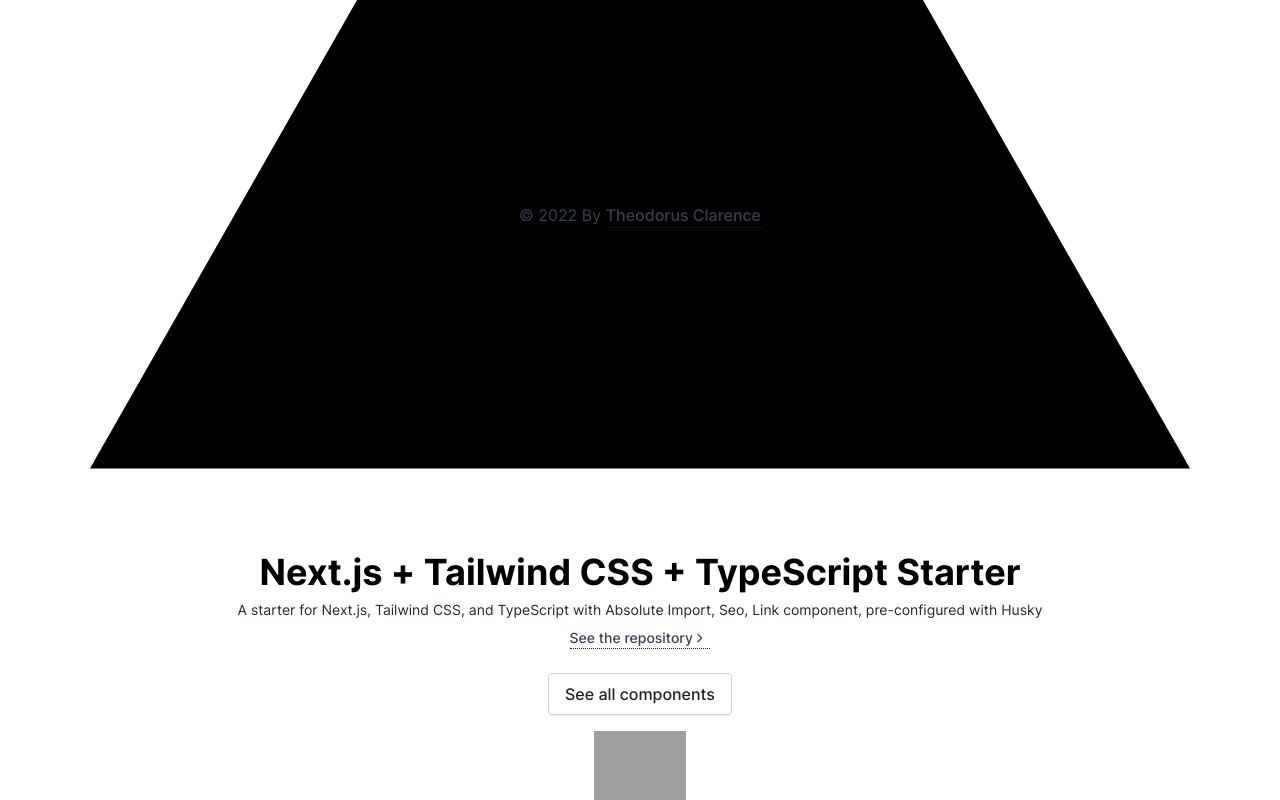
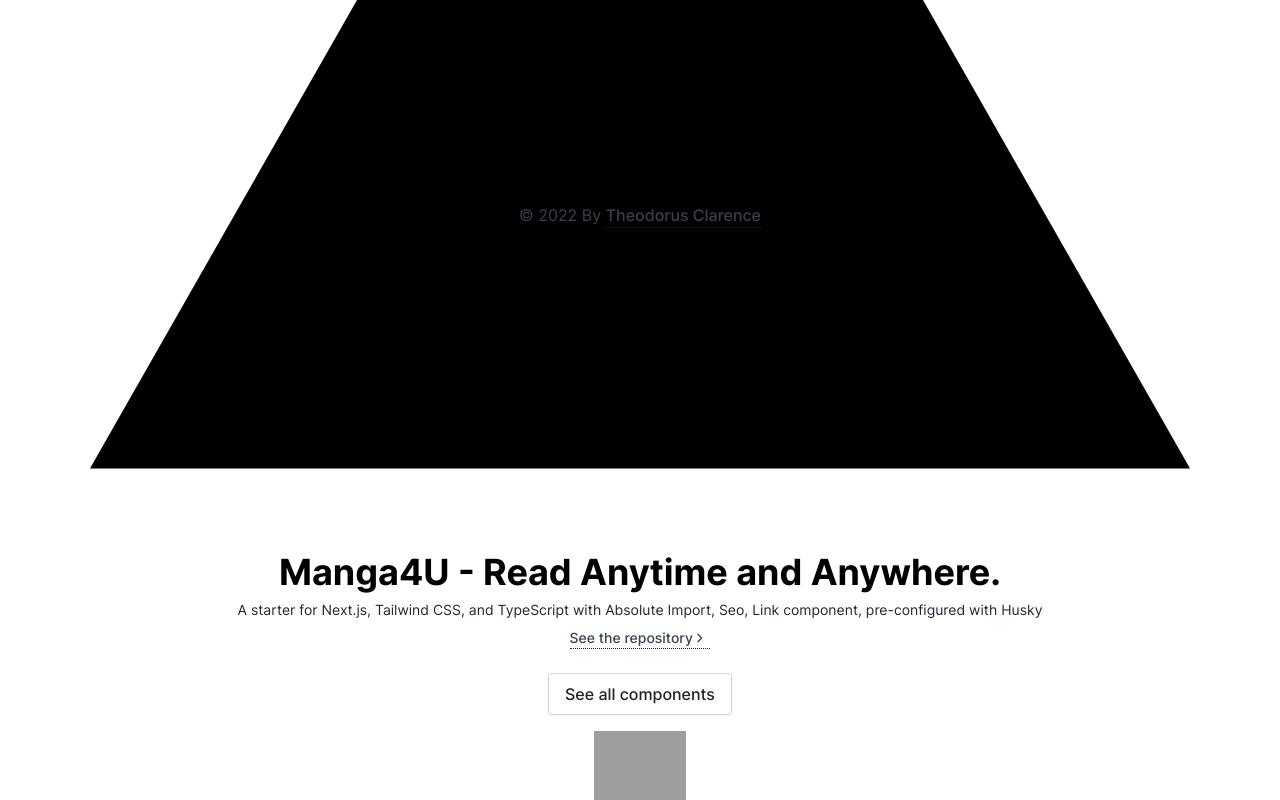
Before and after one commit to nico-TheDev/manga4u, a Next.js app: page / in a window 1280 px wide. Shown: the part 564-1364 px from the top of the page. Built offline with nearby package versions, Linux system fonts and the light colour scheme; grey boxes are pictures that could not be loaded.

Commit message:
test: initial commit

```diff
--- a/src/pages/index.tsx
+++ b/src/pages/index.tsx
@@ -30,9 +30,7 @@
         <section className='bg-white'>
           <div className='layout flex min-h-screen flex-col items-center justify-center text-center'>
             <Vercel className='text-5xl' />
-            <h1 className='mt-4'>
-              Next.js + Tailwind CSS + TypeScript Starter
-            </h1>
+            <h1 className='mt-4'>Manga4U - Read Anytime and Anywhere.</h1>
             <p className='mt-2 text-sm text-gray-800'>
               A starter for Next.js, Tailwind CSS, and TypeScript with Absolute
               Import, Seo, Link component, pre-configured with Husky{' '}
```
